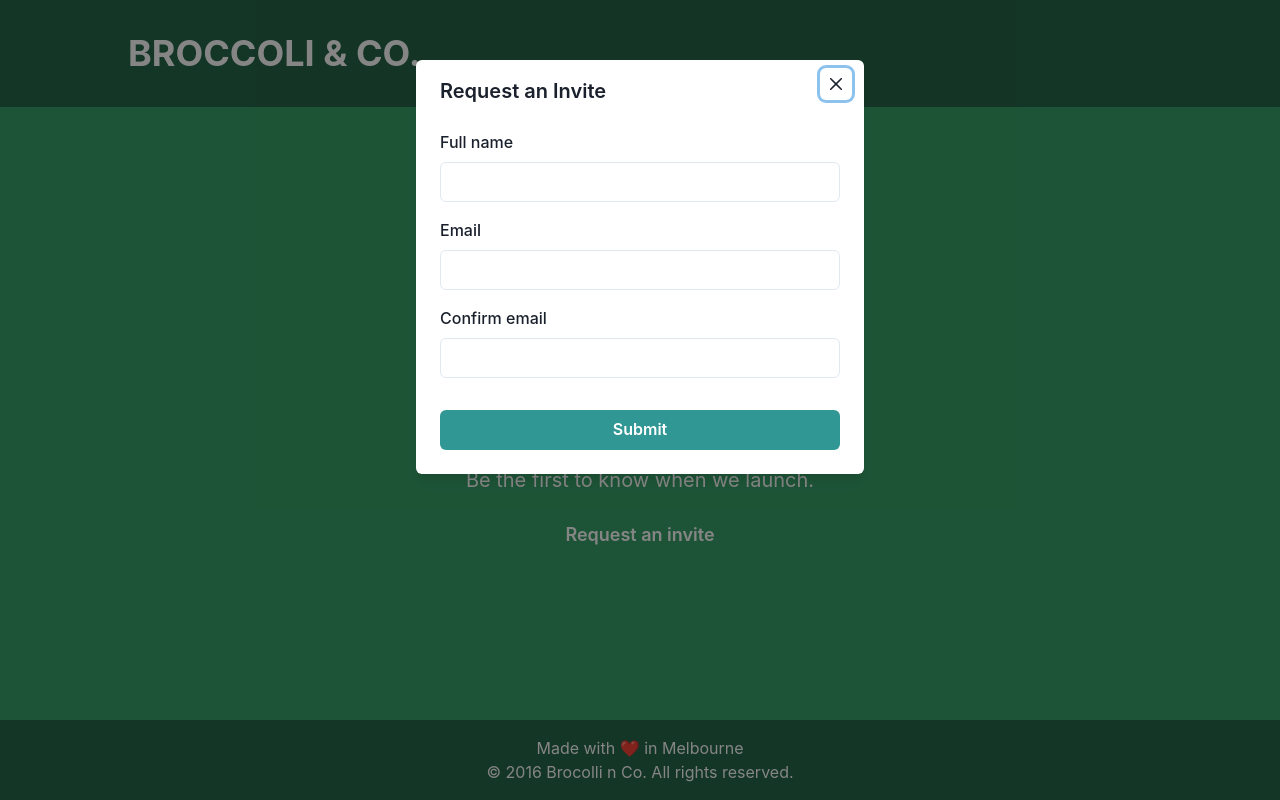
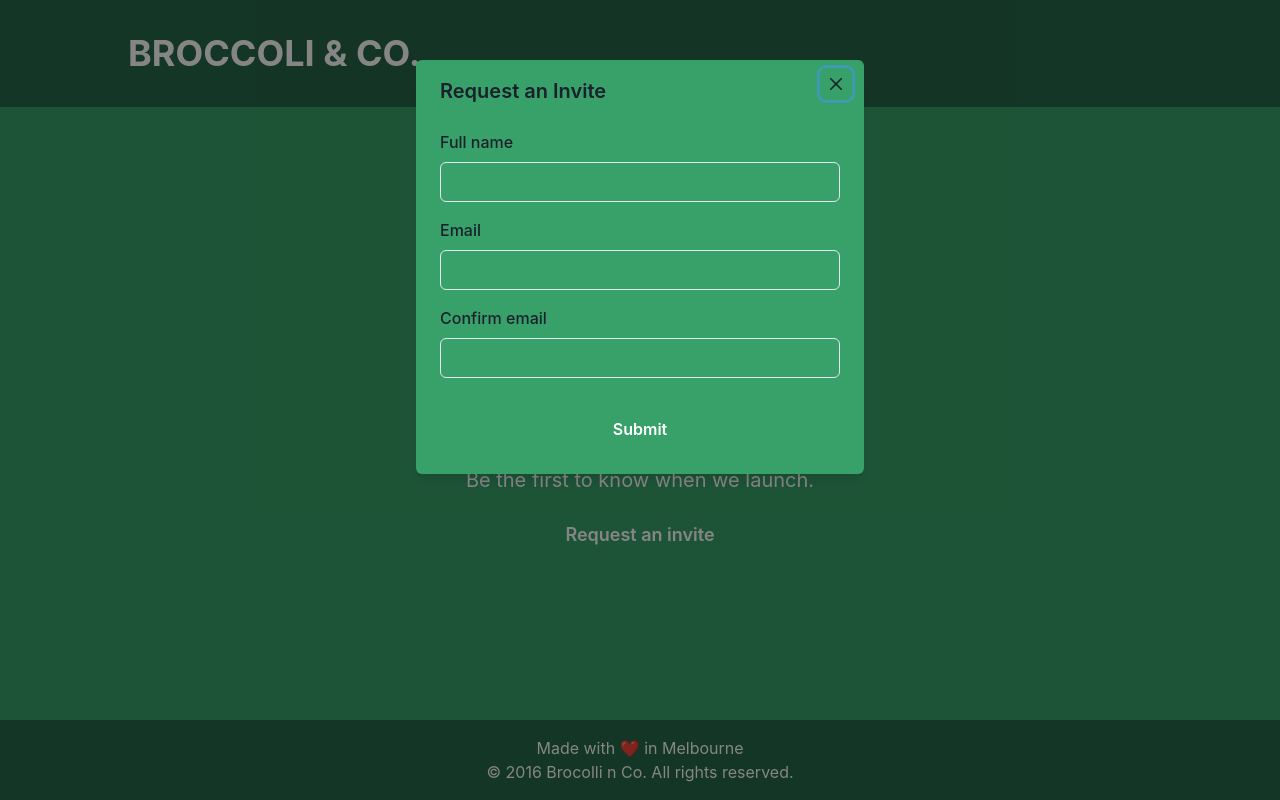
Before and after one commit to LevPewPew/broccoli-n-co, a React (Create React App) app: page / in a window 1280 px wide. Both pictures are taken after a click on the button "Request an invite". Built offline with nearby package versions, Linux system fonts and the light colour scheme.

Commit message:
changed color of modals too match hoome page theme

```diff
--- a/src/components/CompleteModal.tsx
+++ b/src/components/CompleteModal.tsx
@@ -29,13 +29,13 @@ export const CompleteModal = ({
   return (
     <Modal isOpen={isOpen} onClose={onClose}>
       <ModalOverlay />
-      <ModalContent pb={4}>
+      <ModalContent pb={4} bg="green.500">
         <ModalHeader>{title}</ModalHeader>
         <ModalCloseButton />
         <ModalBody>{children}</ModalBody>
         {confirm && (
           <ModalFooter>
-            <Button colorScheme="blue" mr={3} onClick={onClose} width="100%">
+            <Button colorScheme="green" mr={3} onClick={onClose} width="100%">
               OK
             </Button>
           </ModalFooter>
--- a/src/components/InviteForm.tsx
+++ b/src/components/InviteForm.tsx
@@ -118,7 +118,7 @@ export const InviteForm = ({ onSubmit }: Props) => {
         </VStack>
         <VStack spacing={4} mt={8}>
           <Button
-            colorScheme="teal"
+            colorScheme="green"
             isLoading={isSubmitting}
             type="submit"
             width="100%"
```
